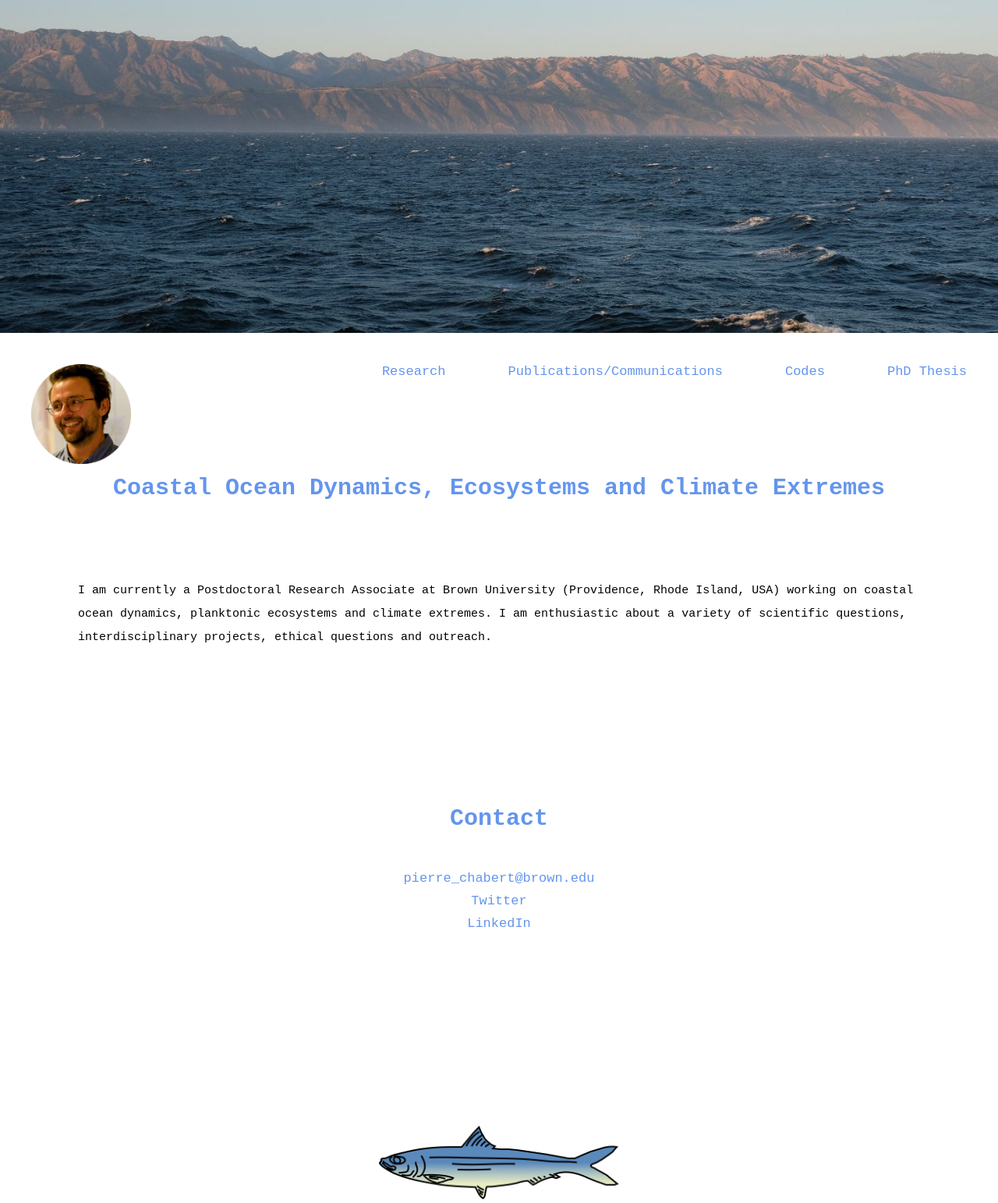
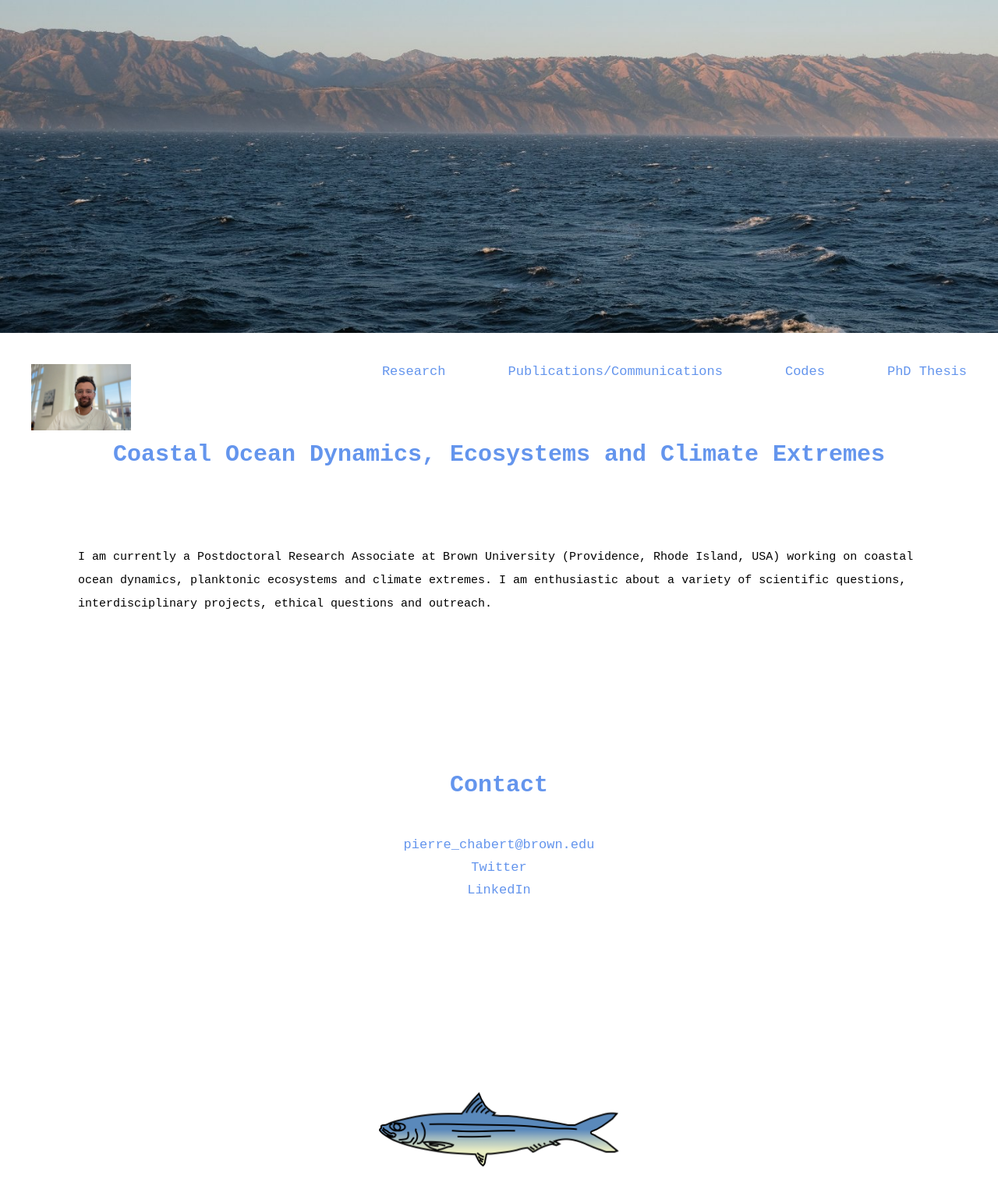
Before and after one commit to pierrechabert/pierrechabert.github.io, a Jekyll site: the page index.html, which Jekyll copies as it is, in a window 1280 px wide. Shown: the whole page at 78% size. Built offline with Jekyll 4.4.1, drawn with Linux system fonts in a browser that asks for light colours; after the commit the page ends 1501 px from its top, so only the background shows below that.

Commit message:
Update index.html

```diff
--- a/index.html
+++ b/index.html
@@ -53,7 +53,8 @@
 
 <!-- <div style="display:flex; flex-direction:row; justify-content: center; align-items: center"> -->
 <div>
-       <img src="Image-pchabert.png"  width="10%" style="margin-left:40px; margin-top:40px">
+ <!--        <img src="Image-pchabert.png"  width="10%" style="margin-left:40px; margin-top:40px"> -->
+       <img src="photo_pchabert.jpg"  width="10%" style="margin-left:40px; margin-top:40px">
 <!--     <a href="https://theses.hal.science/tel-04137252" class="href-style-fit" target="_blank">CV</a> -->
        <a href="https://theses.hal.science/tel-04137252" class="href-style-fit" target="_blank">PhD Thesis</a>
        <a href="https://github.com/pierrechabert" class="href-style-fit" target="_blank">Codes</a>
```
